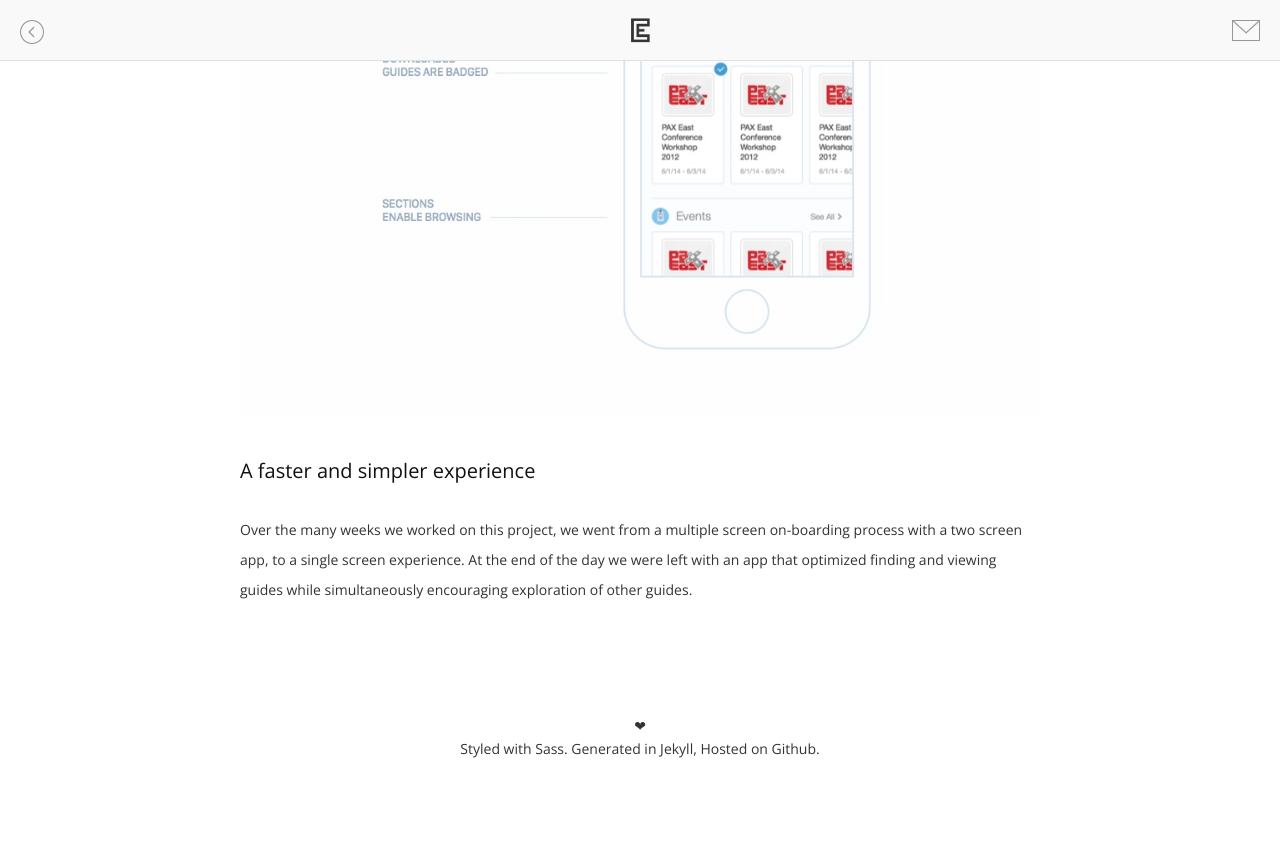
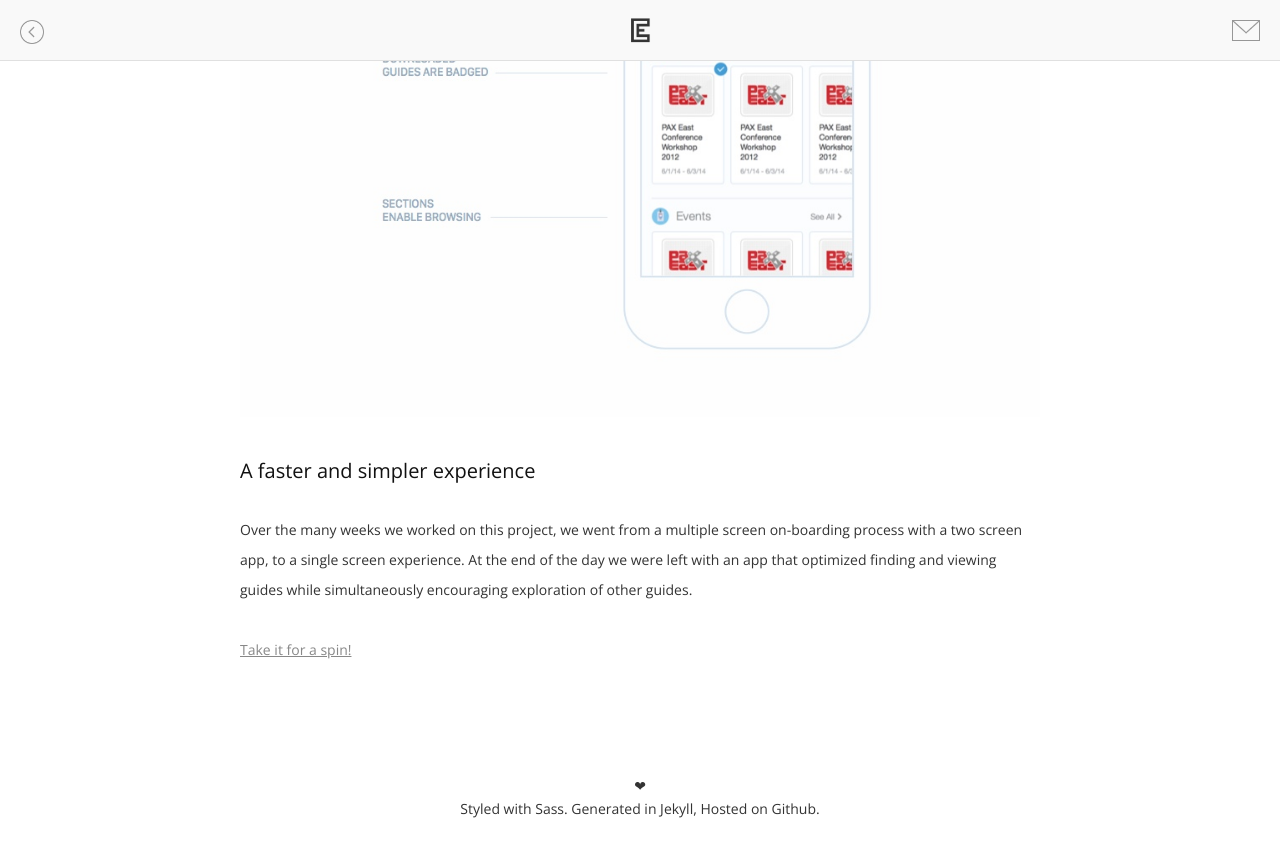
Before and after one commit to edchao/edchao.github.io, a Jekyll site: the page built from _posts/2014-10-04-gbDiscover.markdown, in a window 1280 px wide and 900 px high, scrolled down 3939 px. Shown: the top 857 px of the window. Built offline with Jekyll 4.4.1, drawn with Linux system fonts in a browser that asks for light colours.

Commit message:
itunes link

```diff
--- a/_posts/2014-10-04-gbDiscover.markdown
+++ b/_posts/2014-10-04-gbDiscover.markdown
@@ -42,3 +42,5 @@ By getting rid of the "downloaded guide" distinction, we were able to combine th
 #### A faster and simpler experience
 
 Over the many weeks we worked on this project, we went from a multiple screen on-boarding process with a two screen app, to a single screen experience.  At the end of the day we were left with an app that optimized finding and viewing guides while simultaneously encouraging exploration of other guides.
+
+<a href="https://itunes.apple.com/us/app/guidebook/id428713847?mt=8">Take it for a spin!</a>
```
